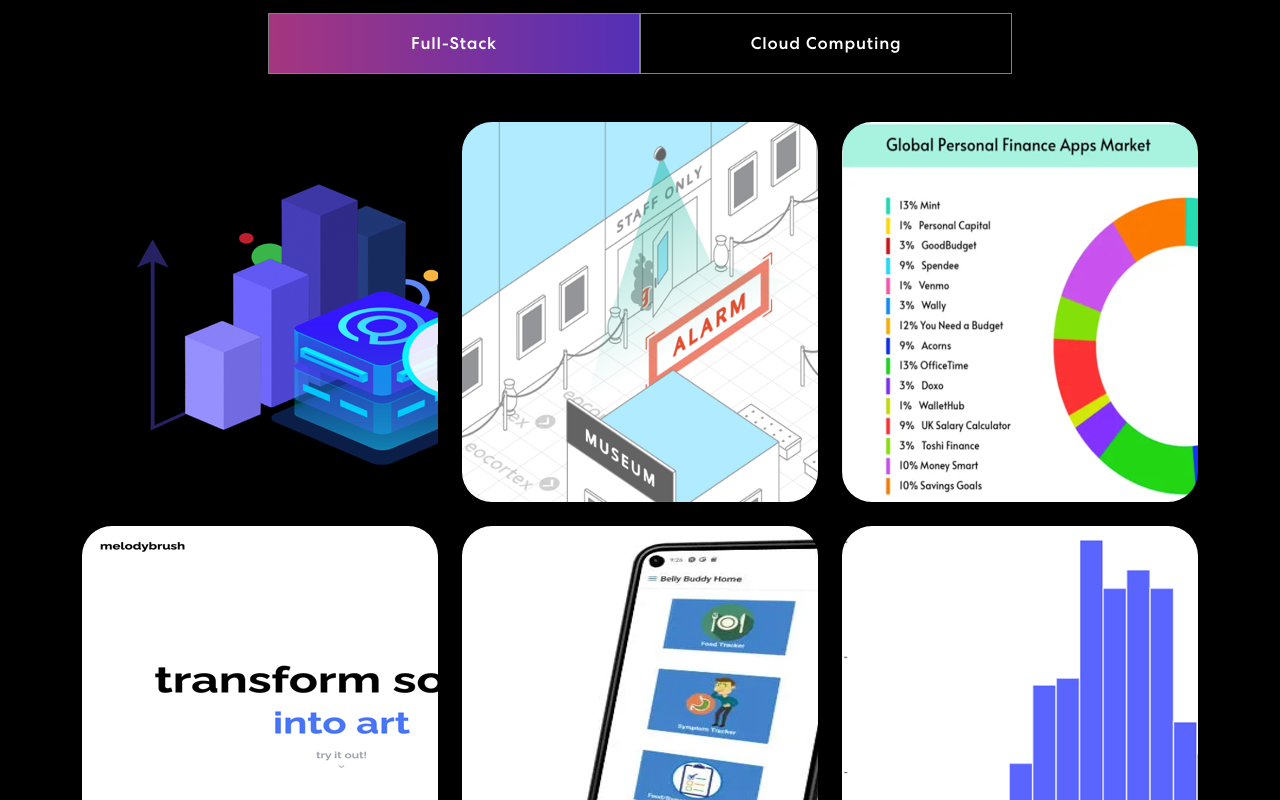
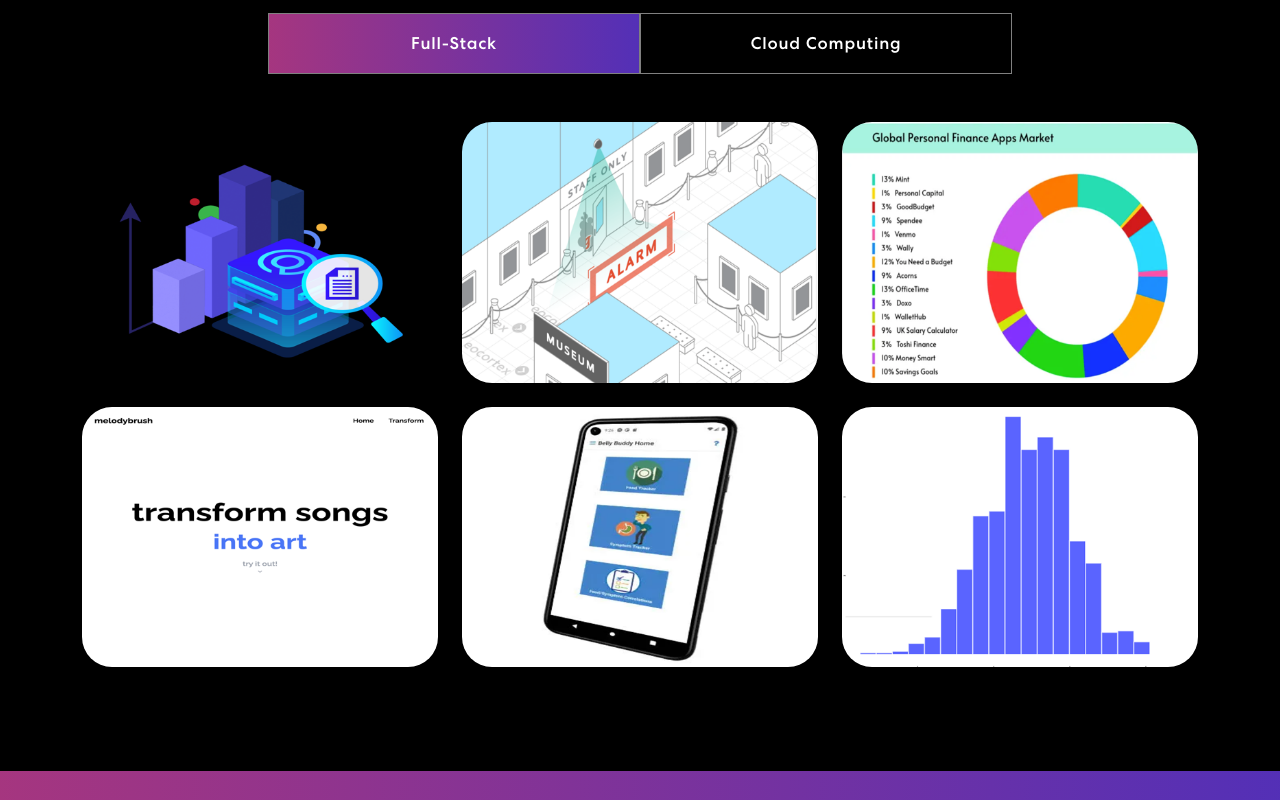
Before and after one commit to aradsab/AradParshadPortfolio, a React (Create React App) app: page / in a window 1280 px wide. Shown: the part 1780-2580 px from the top of the page. Built offline with nearby package versions, Linux system fonts and the light colour scheme.

Commit message:
Update ProjectCard.js

```diff
--- a/src/component/ProjectCard.js
+++ b/src/component/ProjectCard.js
@@ -8,7 +8,7 @@
     return (
         <Col size={12} sm={6} md={4}>
             <div className="proj-imgbx" onClick={handleClick} style={{ cursor: "pointer" }}>
-                <img src={imgUrl} alt={`${title} preview`} />
+                <img className="img-fluid" src={imgUrl} alt={`${title} preview`} />
                 <div className="proj-txtx">
                     <h4>{title}</h4>
                     <span>{description}</span>
```
